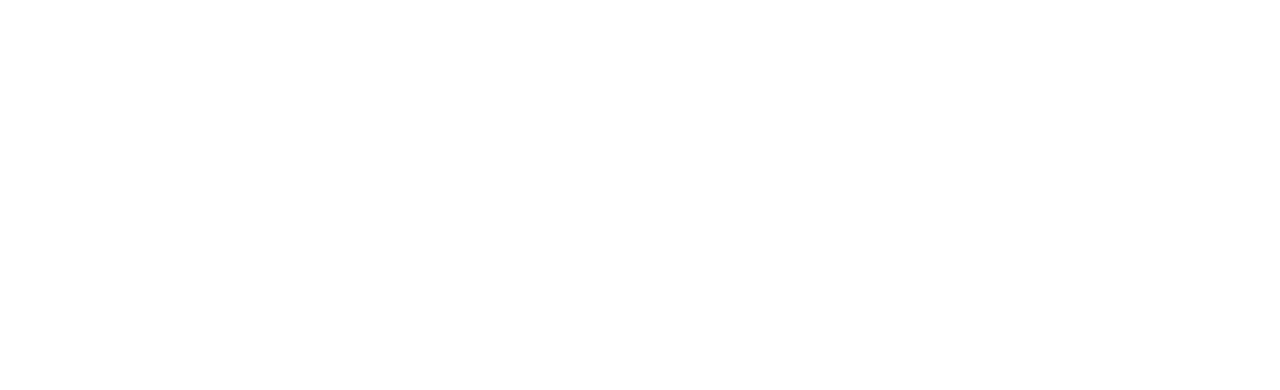
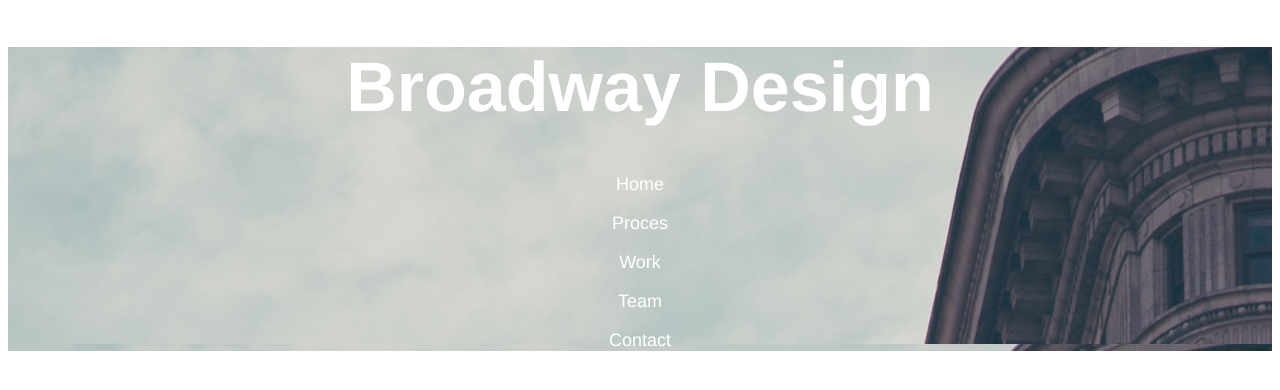
Before and after one commit to CMChristensen/broadway, a plain HTML site: page index.html in a window 1280 px wide. Drawn offline with Linux system fonts and the light colour scheme.

Commit message:
add top banner

```diff
--- a/index.html
+++ b/index.html
@@ -6,6 +6,15 @@
     <link href="resources/style.css" type="text/css" rel="stylesheet"
   </head>
   <body>
-
+    <div class="top">
+      <h1>Broadway Design</h1>
+      <nav class="nav">
+        <p>Home</p>
+        <p>Proces</p>
+        <p>Work</p>
+        <p>Team</p>
+        <p>Contact</p>
+      </nav>
+    </div>
   </body>
 </html>
--- a/resources/style.css
+++ b/resources/style.css
@@ -0,0 +1,19 @@
+html {
+  font-family: Helvetica;
+  text-align: center;
+}
+
+.top {
+  background-image: url("images/the-flatiron-building.png");
+}
+
+h1 {
+  font-size: 70px;
+  font-weight: bold;
+  color: white;
+}
+
+.nav {
+  font-size: 18px;
+  color: white;
+}
```
Also changed, not shown: resources/images/the-flatiron-building.png (added).
